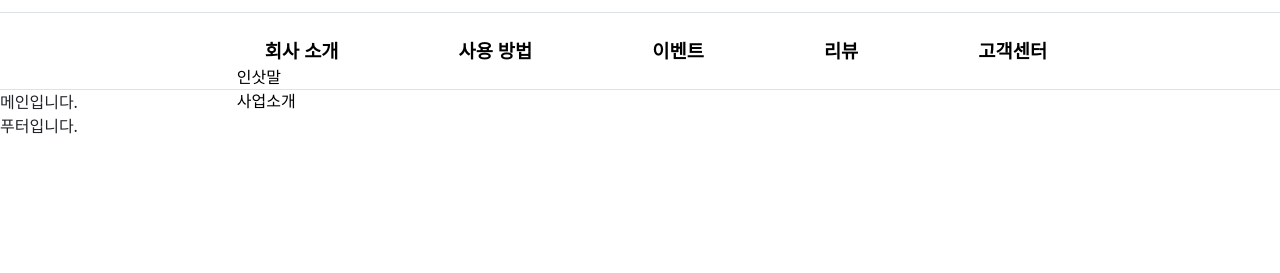
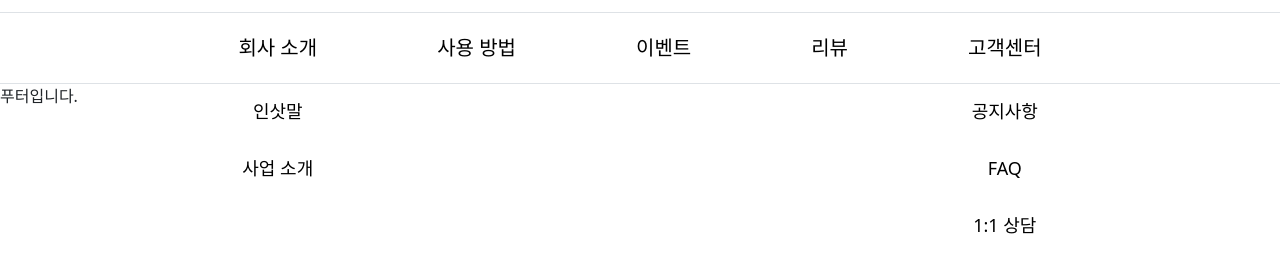
Before and after one commit to ssumiz/react_myzim, a React app: page / in a window 1280 px wide. Shown: the part 139-412 px from the top of the page. Built offline with nearby package versions, Linux system fonts and the light colour scheme; a web font is replaced by a local one.

Commit message:
json complete

```diff
--- a/src/component/Main.js
+++ b/src/component/Main.js
@@ -3,7 +3,6 @@ import React from 'react';
 function Main(props) {
     return (
         <div>
-            메인입니다.
         </div>
     );
 }
--- /dev/null
+++ b/src/data/menu.json
@@ -0,0 +1,55 @@
+[
+    {
+        "menu1": "회사 소개",
+        "href": "#none",
+        "d2": [
+            {
+                "name": "인삿말",
+                "href": "/greetings"
+            },
+            {
+                "name": "사업 소개",
+                "href": "/com"
+            }
+        ]
+    },
+    {
+        "menu1" : "사용 방법",
+        "href": "/use",
+        "d2": [
+
+        ]
+    },
+    {
+        "menu1" : "이벤트",
+        "href" : "/event",
+        "d2" : [
+
+        ]
+    },
+    {
+        "menu1" : "리뷰",
+        "href" : "/review",
+        "d2" : [
+
+        ]
+    },
+    {
+        "menu1" : "고객센터",
+        "href" : "#none",
+        "d2" : [
+            {
+                "name" : "공지사항",
+                "href" : "/notice"
+            },
+            {
+                "name" : "FAQ",
+                "href" : "/faq"
+            },
+            {
+                "name" : "1:1 상담",
+                "href" : "/onetoone"
+            }
+        ]
+    }
+]
--- a/src/index.js
+++ b/src/index.js
@@ -4,9 +4,9 @@ import ReactDOM from 'react-dom/client';
 // CSS
 import './css/index.css';
 
-import './sass/jh.scss';
+import jh from './sass/jh.module.scss';
 import cb from './sass/sj.module.scss';
-import './sass/yn.scss';
+import yn from './sass/yn.module.scss';
 
 import 'bootstrap/dist/css/bootstrap.min.css';
 // import 'bootstrap-icons/font/fonts/bootstrap-icons.min.css'
--- a/src/sass/sj_h2.module.scss
+++ b/src/sass/sj_h2.module.scss
@@ -1,18 +1,43 @@
-.header2 {
-    ul#gnb {
-        >li.menu {
-            position: relative;
+.all_nav::after {
+    content: '';
+    position: absolute;
+    z-index: -1;
+    top: 100%;
+    left: 0;
+    right: 0;
+    min-height: 0;
+    background-color: white;
+    transition: all .4s;
+}
 
-            >a {
-                font-size:18.72px;
-                font-weight: 700;
-                padding: 0 60px;
+.all_nav:hover::after {
+    min-height: 250px;
+}
 
-            }
 
-            ul.smenu {
-                position: absolute;
-            }
-        }
-    }
+.mainnav {
+    display: block;
+    padding: 20px 60px;
+    font-size: 20px;
+    font-weight: 500;
+    position: relative;
 }
+
+.smenu {
+    display: block;
+    position: absolute;
+    top: 100%;
+    left: 0;
+    right: 0;
+    text-align: center;
+    min-height: 250px;
+    background-color: transparent;
+    transition: all .4s;
+}
+
+.smenu > a {
+    display: block;
+    padding: 15px 0;
+    font-weight: 400;
+    font-size: 18px;
+}
--- a/src/sj_component/Header02.js
+++ b/src/sj_component/Header02.js
@@ -1,26 +1,41 @@
-import React from 'react';
+import Container from 'react-bootstrap/Container';
+import Nav from 'react-bootstrap/Nav';
+import Navbar from 'react-bootstrap/Navbar';
+import NavDropdown from 'react-bootstrap/NavDropdown';
+import menudata from '../data/menu.json';
+import h2 from '../sass/sj_h2.module.scss';
 
-import H2 from '../sass/sj_h2.module.scss';
+function Header02() {
 
-const Header02 = () => {
-    return (
-        <div className = {`${H2.header2} border-bottom py-4`}>
-            <div className="container">
-            <ul id = {`${H2.gnb}`} className = "d-flex justify-content-center align-items-center m-0">
-                <li className={H2.menu}><a href="#">회사 소개</a>
-                <ul className = {H2.smenu}>
-                    <li><a href="#">인삿말</a></li>
-                    <li><a href="#">사업소개</a></li>
-                </ul>
-                </li>
-                <li className={H2.menu}><a href="#">사용 방법</a></li>
-                <li className={H2.menu}><a href="#">이벤트</a></li>
-                <li className={H2.menu}><a href="#">리뷰</a></li>
-                <li className={H2.menu}><a href="#">고객센터</a></li>
-            </ul>
-            </div>
-        </div>
-    );
-};
+
+  return (
+    <Navbar expand="lg" className="border-bottom p-0 m-0 position-relative">
+      <Container>
+        <Navbar.Collapse id="basic-navbar-nav" className={`${h2.all_nav} d-flex justify-content-center`}>
+            {
+                menudata.map((el,idx)=>{
+                    return(
+                        <Nav.Link href={el.href} className={h2.mainnav}>{el.menu1}
+                        <Navbar className={`${h2.smenu} m-0 p-0`}>
+                        {
+                            el.d2.map((e,v)=>{
+                              return(
+                                <>
+                                  <a key={v} href={e.href}>{e.name}</a>
+                                </>
+                              );
+                            })
+                        }
+                        </Navbar>
+                        </Nav.Link>
+                    );
+                })
+            }
+
+        </Navbar.Collapse>
+      </Container>
+    </Navbar>
+  );
+}
 
 export default Header02;
```
Also changed, not shown: src/data/swiper.json (added, +20 -0 lines), src/sj_component/Slider.js (added, +11 -0 lines), src/sass/jh.module.scss (added), src/sass/jh.scss (deleted), src/sass/sj_slide.module.scss (added), src/sass/yn.module.scss (added), src/sass/yn.scss (deleted).
